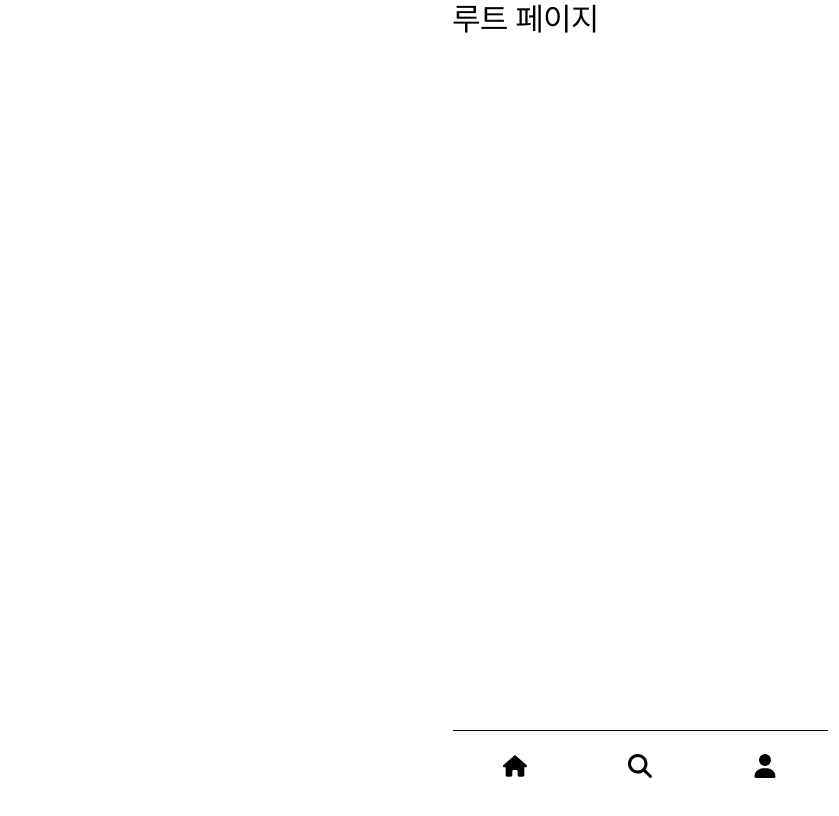
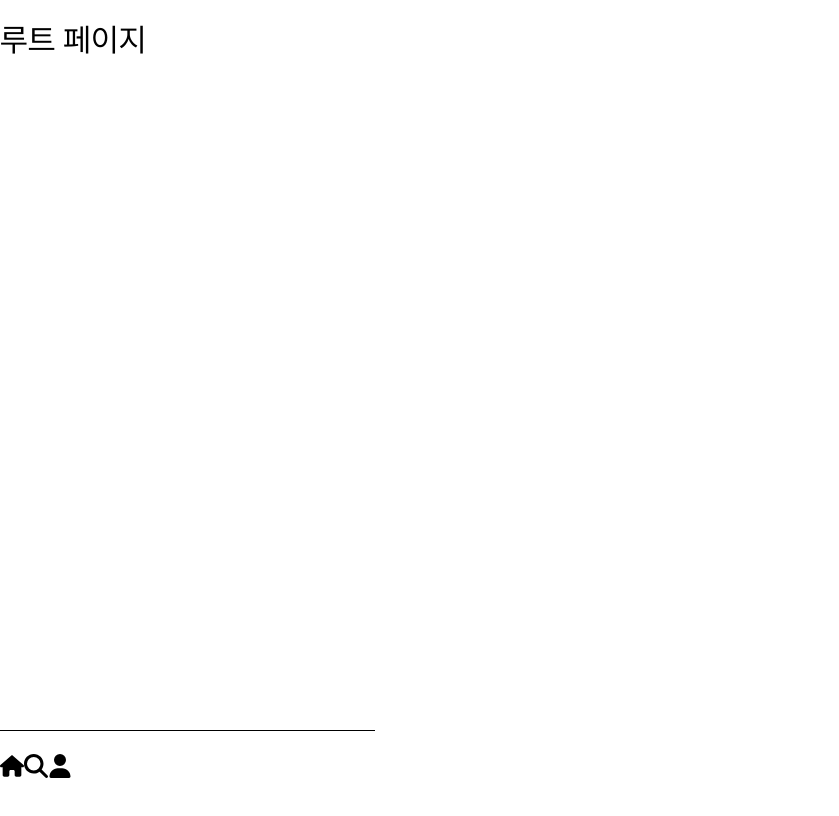
Before and after one commit to linkarchive/Front-End, a Next.js app: page / in a window 1280 px wide. Shown: the top 816 px of the page, without its empty margins (0-839 px from the left). Built offline with nearby package versions, Linux system fonts and the light colour scheme.

Commit message:
refactor: move to global.css

```diff
--- a/src/styles/GlobalStyle.ts
+++ b/src/styles/GlobalStyle.ts
@@ -1,27 +1,7 @@
 import { createGlobalStyle } from 'styled-components';
 
 const GlobalStyle = createGlobalStyle`
-  * {
-    margin: 0;
-    padding: 0;
-    width: 375px;
-  }
 
-  html, body {
-    font-family: "Pretendard";
-    font-weight: 400;
-    height: 100%;
-    margin: auto;
-  }
-
-  @font-face {
-    font-family: 'Pretendard';
-    src: url('/fonts/Pretendard.woff2') format('woff2'),
-         url('/fonts/Pretendard.woff') format('woff');
-    font-weight: 100 900;
-    font-style: normal;
-    font-display: block;
-  }
 `;
 
 export default GlobalStyle;
```
